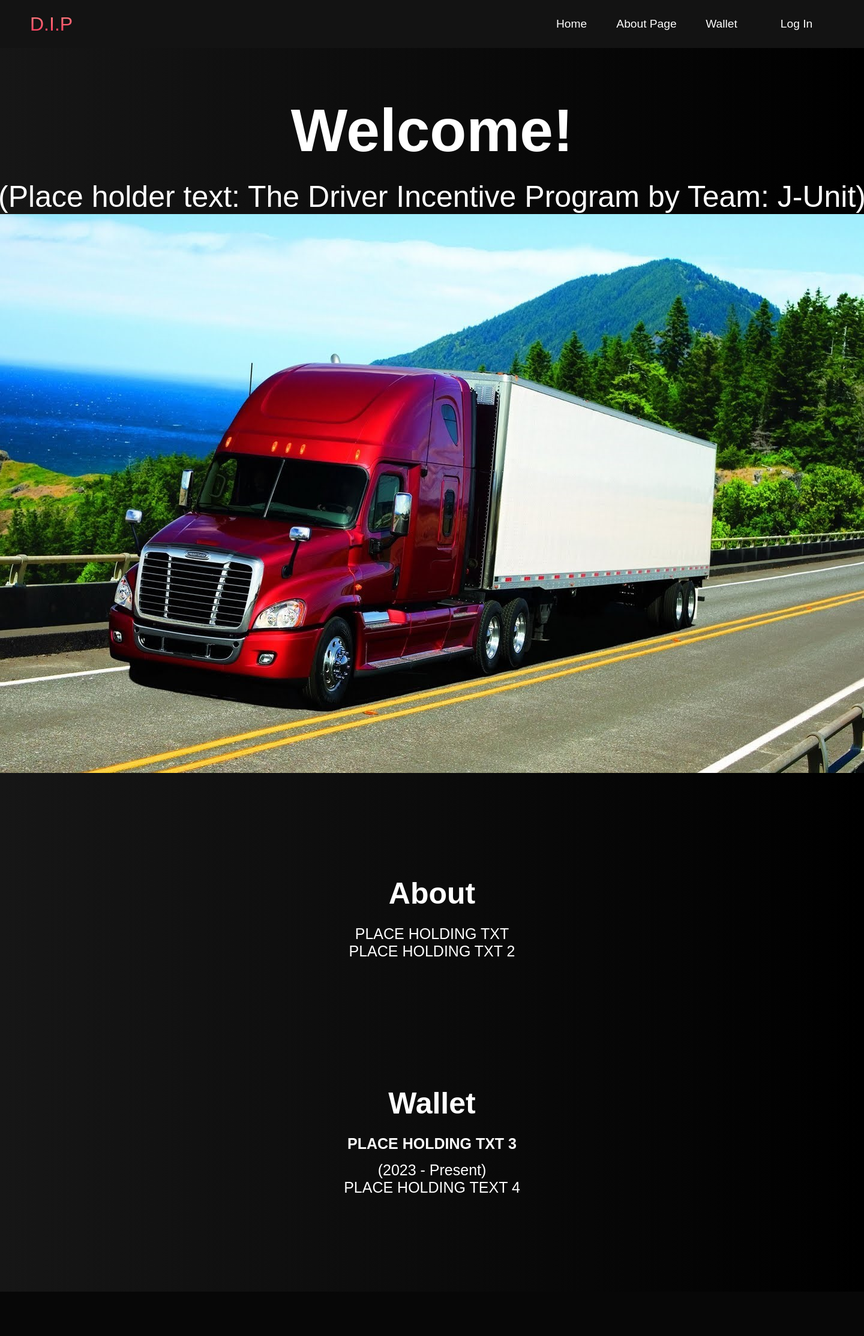
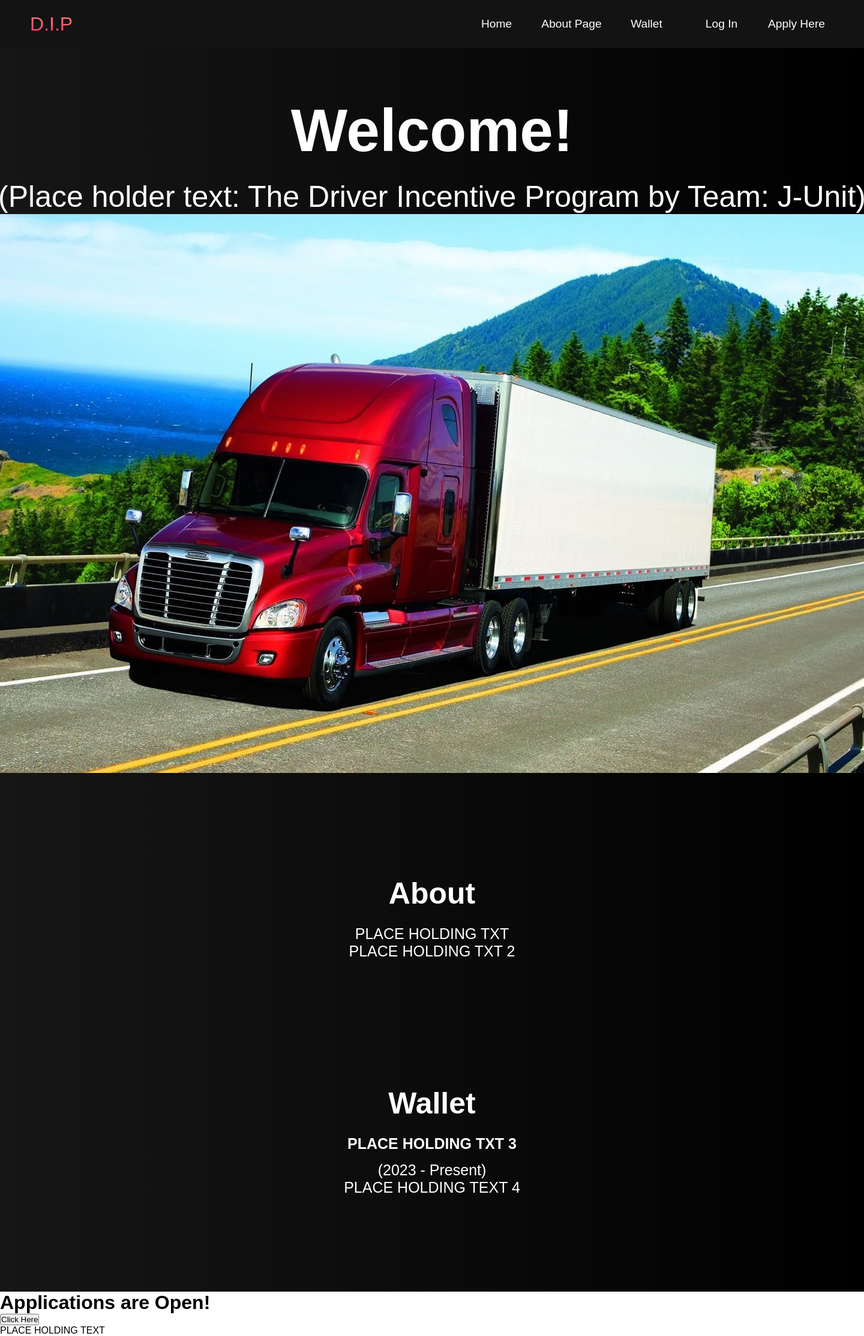
Before and after one commit to ZoutKoning/DIP-Website, a Django app: page / in a window 1440 px wide; the page is wider, and only the part inside the window is pictured. Shown: that part at 60% size. Before the commit the page ends 2154 px from the top of that part, so only its background shows below. Run offline with Django 4.2, Linux system fonts and the light colour scheme; parts of the project's set-up code (start-up, migrations or seed data) failed here and were passed over.

Commit message:
Update index.html
James' updated index code

```diff
--- a/templates/index.html
+++ b/templates/index.html
@@ -5,7 +5,7 @@
     <meta http-equiv="X-UA-Compatible" content="IE=edge">
     <meta name="viewport" content="width=device-width, initial-scale=1.0">
     <title>DriverIncentiveProgram</title>
-        <link rel="stylesheet" href="static/styles.css">
+        <link rel="stylesheet" href="styles.css">
 </head>
 <body>
     <!--section Navbar-->
@@ -29,6 +29,9 @@
                  </li>
                  <li class="navbar__item">
                     <a href="login.html" class="navbar__links">Log In</a>
+                 </li>
+                 <li class="navbar__item">
+                    <a href="#application" class="navbar__links" id="application-page">Apply Here</a>
                  </li>
 
 
@@ -69,5 +72,16 @@
         </div>
     </div>
 
+    <!--section Applications-->
+    <div class="apply" id="application">
+        <div class="apply__container">
+            <h1 class="apply__heading">Applications are Open!</h1>
+            <!--<button type="button">Click Me!</button-->
+            <button class="button button1">Click Here</button>
+            <p class="apply__description">PLACE HOLDING TEXT<br>
+            </p>
+        </div>
+    </div>
+
 </body>
 </html>
```
